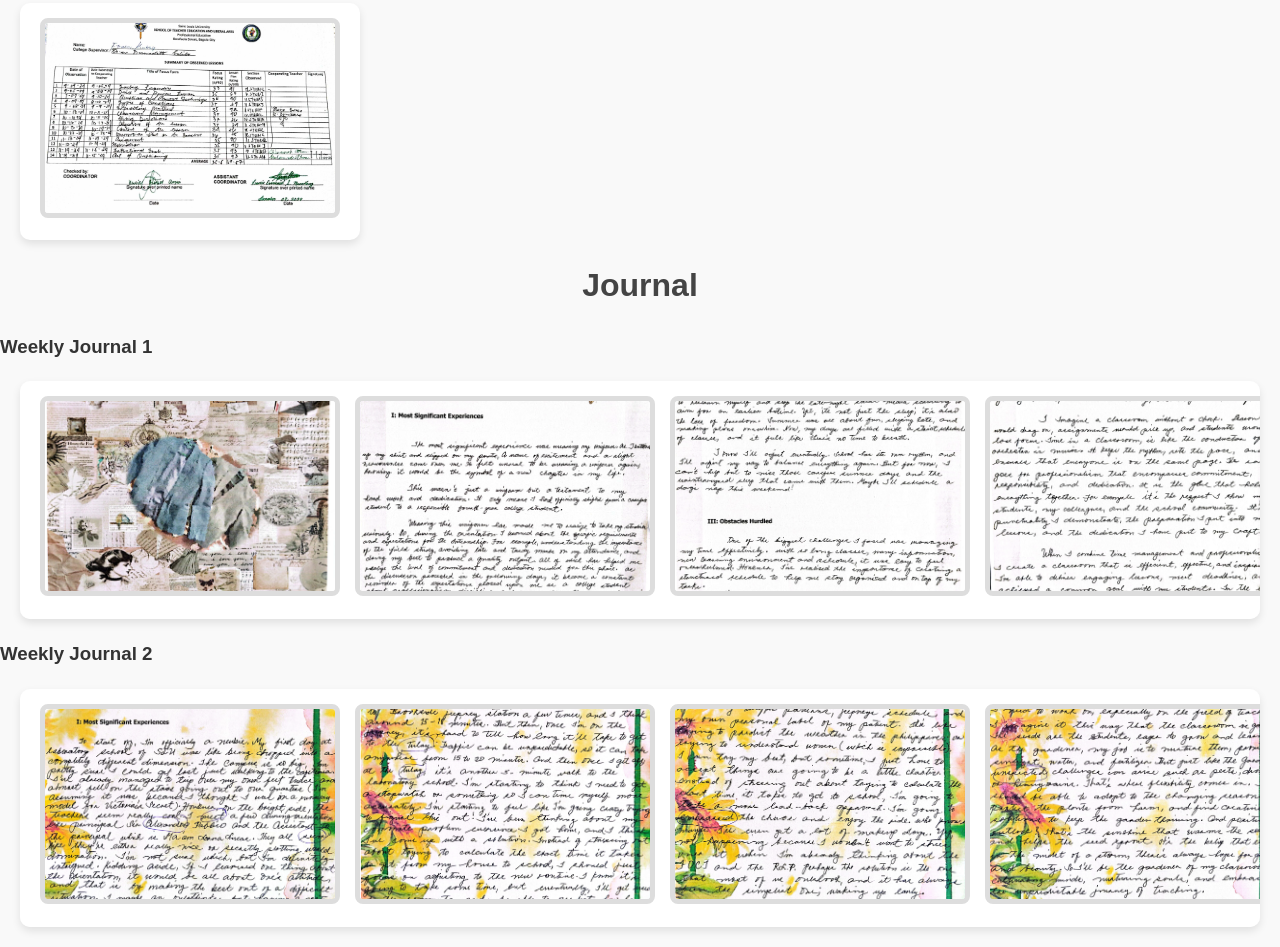
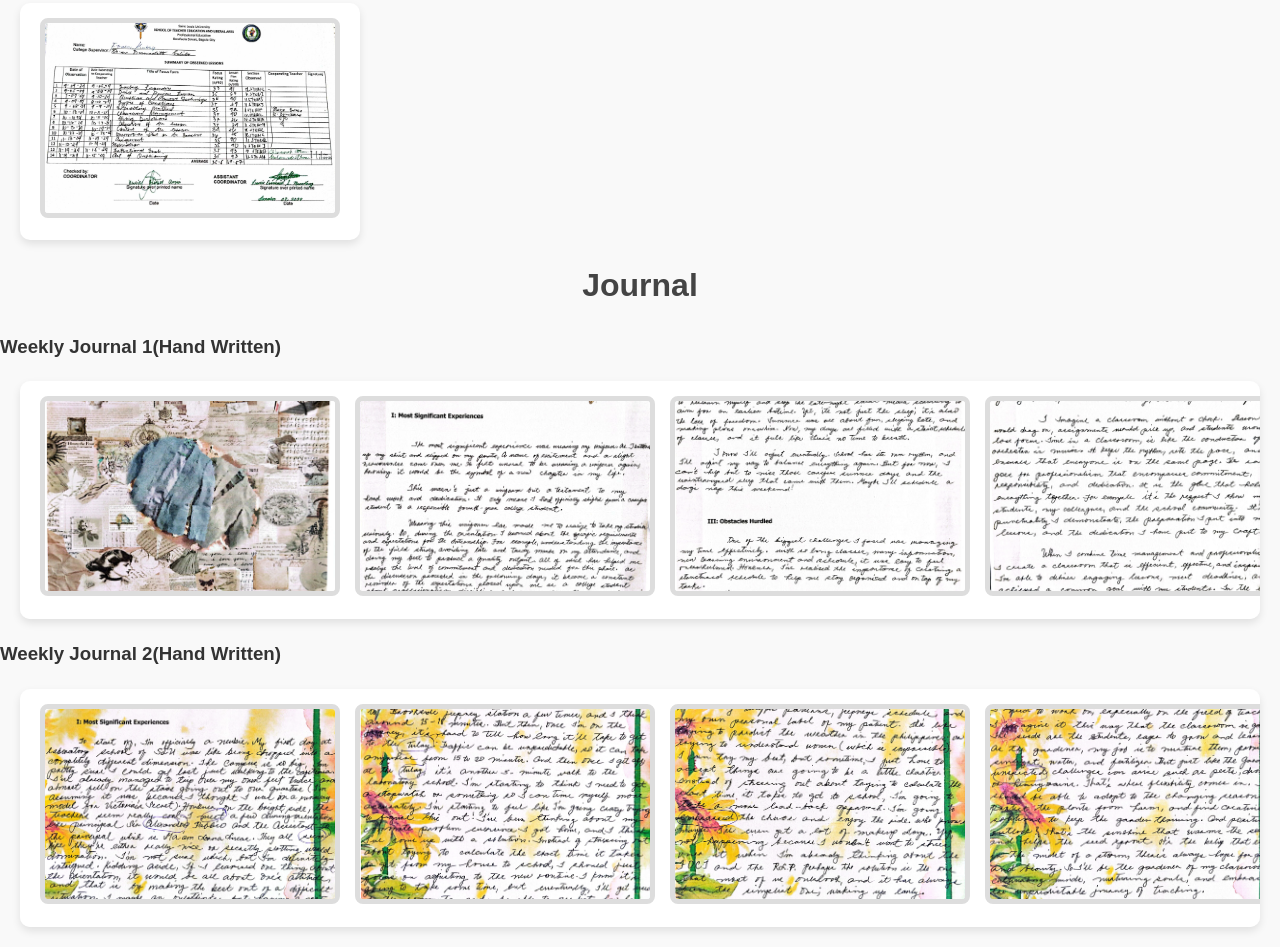
Before and after one commit to IvEr45/hakdog4, a plain HTML site: page index.html in a window 1280 px wide. Shown: the part 746-1693 px from the top of the page. Drawn offline with Linux system fonts and the light colour scheme.

Commit message:
Update index.html

```diff
--- a/index.html
+++ b/index.html
@@ -169,7 +169,7 @@
 
 
 <h1>Journal</h1>
-<h3>Weekly Journal 1</h3>
+<h3>Weekly Journal 1(Hand Written)</h3>
 <div class="scrollable-container">
     <div class="media-container" id="mediaContainer">
         <a href="images/Journal/Journal 1/A.jpg" target="_blank">
@@ -188,7 +188,7 @@
     </div>
 
 </div>
-<h3>Weekly Journal 2</h3>
+<h3>Weekly Journal 2(Hand Written)</h3>
 <div class="scrollable-container">
     <div class="media-container" id="mediaContainer">
         <a href="images/Journal/Journal 2/A.jpg" target="_blank">
```
